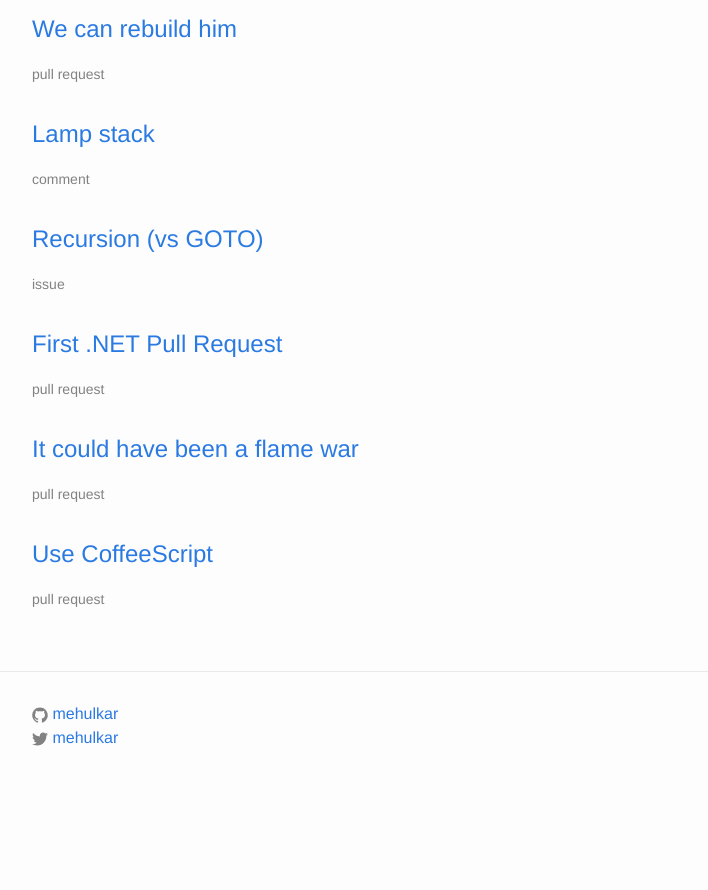
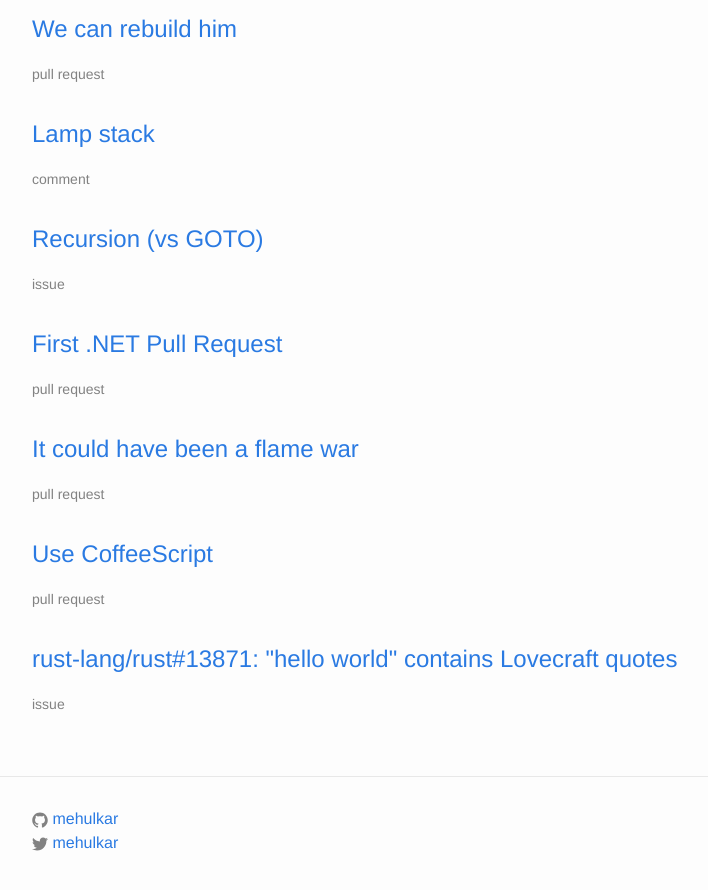
Before and after one commit to mehulkar/github-hall-of-fame, a Jekyll site: the page built from index.html, in a window 1280 px wide and 900 px high, scrolled down 1590 px. Shown: the top 890 px of the window, without its empty margins (238-946 px from the left). Built offline with Jekyll 4.4.1, drawn with Linux system fonts in a browser that asks for light colours; before the commit the page ends 2385 px from its top, so only the background shows below that.

Commit message:
Add the rust-lang H. P. Lovecraft debate
Until earlier today, rustc baptized each output binary with the Necronomicon.

```diff
--- a/_data/entries.yml
+++ b/_data/entries.yml
@@ -77,3 +77,7 @@
 - title: "Use CoffeeScript"
   link: "https://github.com/joyent/node/pull/2472"
   type: "pull request"
+
+- title: 'rust-lang/rust#13871: "hello world" contains Lovecraft quotes'
+  link: "https://github.com/rust-lang/rust/issues/13871"
+  type: "issue"
```
